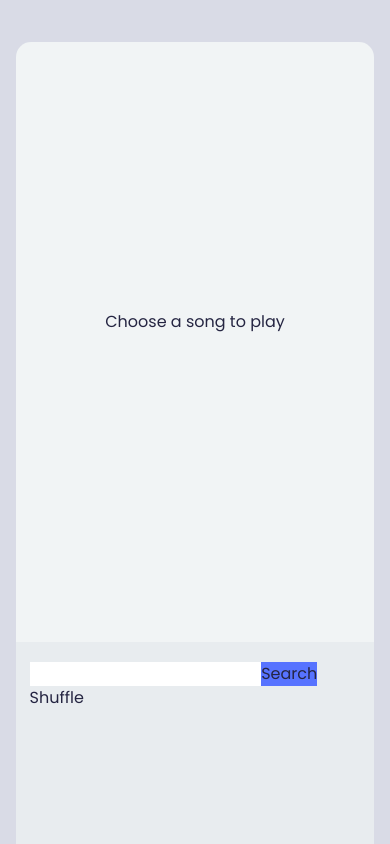
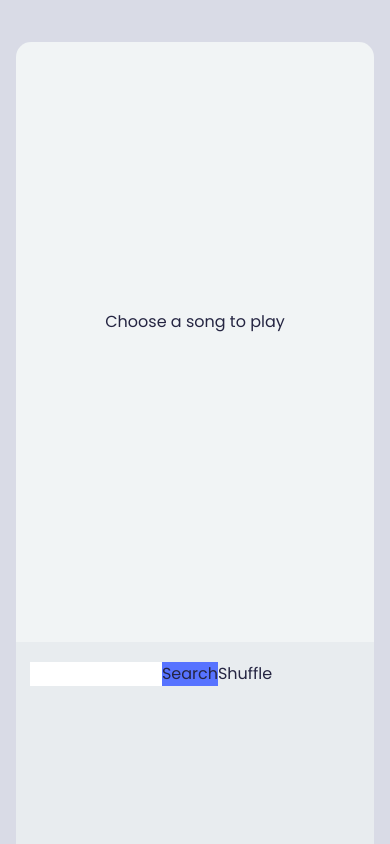
Before and after one commit to Satyam1923/Spring-Music-Player, a React (Vite) app in the folder frontend/: page / in a window 390 px wide. Shown: the top 844 px of the page. Built offline with nearby package versions, Linux system fonts and the light colour scheme.

Commit message:
Added flex-wrap to move button to next line when overflow and change width of search and button

```diff
--- a/frontend/src/App.css
+++ b/frontend/src/App.css
@@ -229,7 +229,7 @@ li {
 .button {
   border: 0;
   border-radius: 15px;
-  width: 70px;
+  width: 90px;
 }
 
 .btn-cntrl button {
@@ -551,7 +551,7 @@ background-color: #5773ff;
 }
 
 #song{
-  width: 70%;
+  width: 25%;
 }
 
 .name{
@@ -588,6 +588,9 @@ background-color: #5773ff;
 }
 
 @media(max-width: 1200px) {
+  #song{
+    width: 40%;
+  }
   .player {
     width: 40vh;
     height: 60vh;
@@ -616,6 +619,7 @@ background-color: #5773ff;
 }
 
 @media(max-width: 980px) {
+
   .ui {
     width: 100vw;
     padding: 5vh 4vw;
--- a/frontend/src/App.jsx
+++ b/frontend/src/App.jsx
@@ -107,7 +107,7 @@ const App = () => {
 
             <div className="search-box">
                 <div className="w-full">
-                    <form className="flex items-center gap-4 ">
+                    <form className="flex items-center gap-4  flex-wrap">
                         <input
                             type="text"
                             name="song"
```
